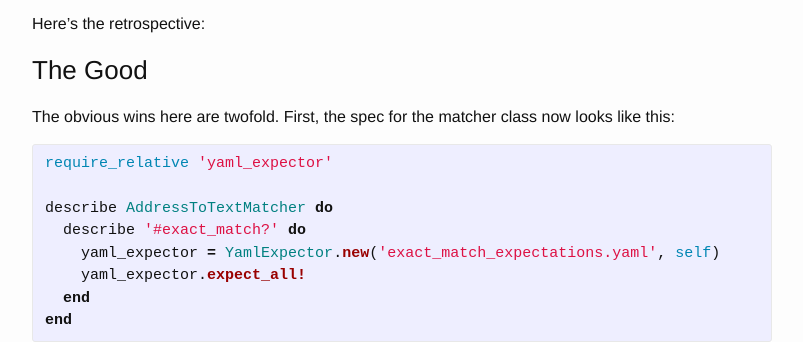
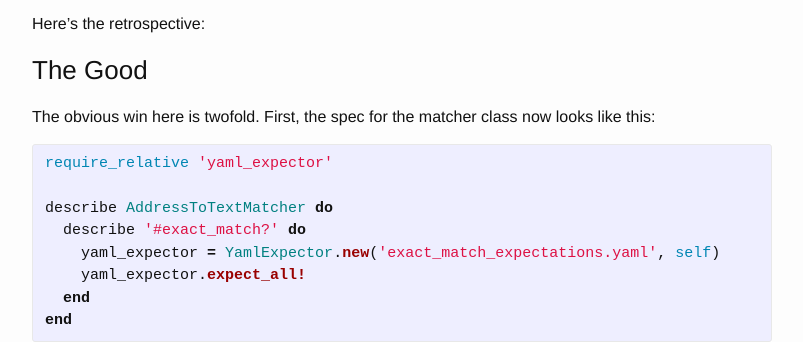
Before and after one commit to hiattp/blog, a Jekyll site: the page built from _posts/2014-11-28-improving-rspec-test-clarity-with-yaml-expectations.markdown, in a window 1280 px wide and 900 px high, scrolled down 3128 px. Shown: the part 152-494 px from the top of the window, without its empty margins (238-1041 px from the left). Built offline with Jekyll 4.4.1, drawn with Linux system fonts in a browser that asks for light colours; comment, search, counter and statistics services are not loaded.

Commit message:
fixed typo

```diff
--- a/_posts/2014-11-28-improving-rspec-test-clarity-with-yaml-expectations.markdown
+++ b/_posts/2014-11-28-improving-rspec-test-clarity-with-yaml-expectations.markdown
@@ -155,7 +155,7 @@ Here's the retrospective:
 
 ### The Good
 
-The obvious wins here are twofold. First, the spec for the matcher class now
+The obvious win here is twofold. First, the spec for the matcher class now
 looks like this:
 
 
```
